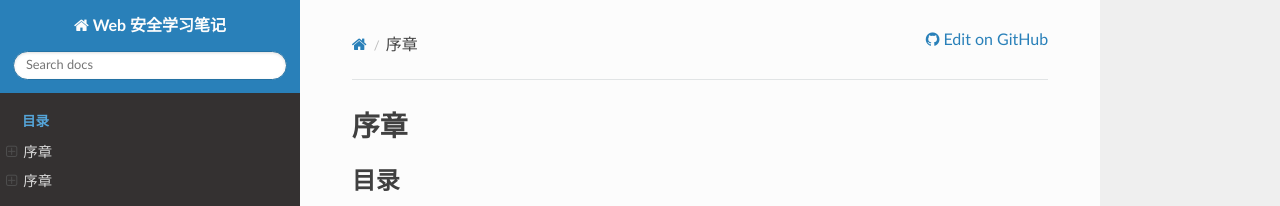
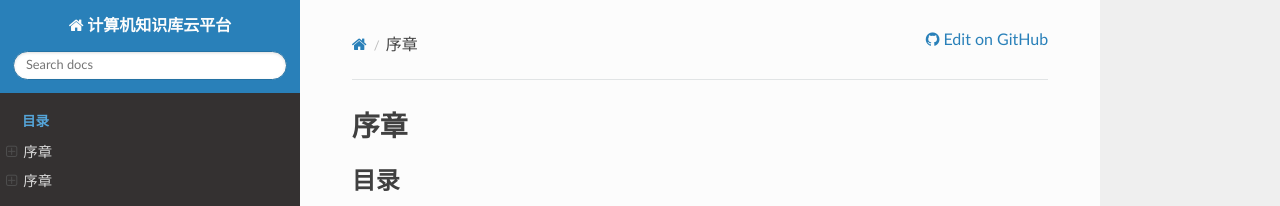
Before and after one commit to A-smile-cat/csbook-readthedocx, a Sphinx documentation site: the page built from source/index.rst, in a window 1280 px wide. Shown: the top 206 px of the page. Built offline with Sphinx 7.4.7 and the Read the Docs theme 3.1.0, drawn with Linux system fonts in a browser that asks for light colours.

Commit message:
docs: rename project to 计算机知识库云平台
Co-Authored-By: AtomCode (glm5.3-flash) <noreply@atomgit.com>

```diff
--- a/source/conf.py
+++ b/source/conf.py
@@ -2,7 +2,7 @@
 import os
 import sys
 
-project = 'Web 安全学习笔记'
+project = '计算机知识库云平台'
 copyright = '2026, ebook'
 author = 'ebook'
 release = 'latest'
--- a/source/index.rst
+++ b/source/index.rst
@@ -1,4 +1,4 @@
-.. Web 安全学习笔记 master document
+.. 计算机知识库云平台 master document
 
 序章
 ====
```
